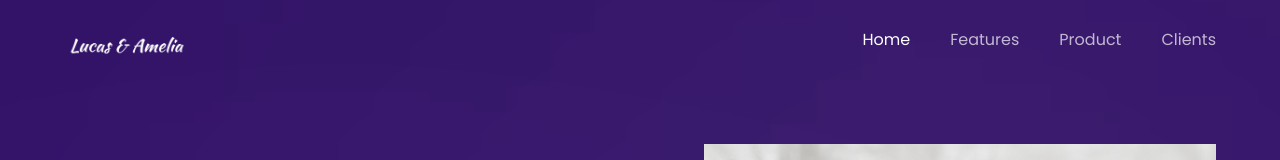
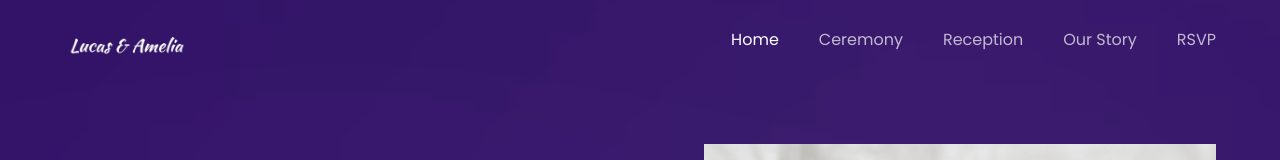
Before and after one commit to lahiruchalana/039---Wedding-Web-V002, a React (Vite) app: page / in a window 1280 px wide. Shown: the top 160 px of the page. Built offline with nearby package versions, Linux system fonts and the light colour scheme.

Commit message:
completed Navbar and it's dirrection to locations

```diff
--- a/src/components/Billing.jsx
+++ b/src/components/Billing.jsx
@@ -4,7 +4,7 @@ import Button from "./Button";
 
 
 const Billing = () => (
-  <section id="product" className={layout.sectionReverse}>
+  <section id="ceremony" className={layout.sectionReverse}>
     <div className={layout.sectionImgReverse}>
         <img src={couple002} alt="billing" className="w-[100%] h-[100%] relative z-[5]" />
 
--- a/src/components/Business.jsx
+++ b/src/components/Business.jsx
@@ -3,7 +3,7 @@ import Button from "./Button";
 import { couple003 } from "../assets";
 
 const Business = () =>  (
-  <section id="features" className={layout.section}>
+  <section id="reception" className={layout.section}>
 
     <div className={layout.sectionInfo} >
       <h2 className={styles.heading2}>
--- a/src/components/CTA.jsx
+++ b/src/components/CTA.jsx
@@ -2,7 +2,7 @@ import styles from "../style";
 import ButtonViolet from "./ButtonViolet";
 
 const CTA = () => (
-  <section className={`${styles.flexCenter} ${styles.marginY} ${styles.padding} sm:flex-row flex-col bg-gradient-to-r from-indigo-500 from-10% via-sky-500 via-30% to-emerald-500 to-90% rounded-[20px] box-shadow`}>
+  <section id="rsvp" className={`${styles.flexCenter} ${styles.marginY} ${styles.padding} sm:flex-row flex-col bg-gradient-to-r from-indigo-500 from-10% via-sky-500 via-30% to-emerald-500 to-90% rounded-[20px] box-shadow`}>
     <div className="flex-1 flex flex-col">
       <h2 className={styles.heading2}>We hope you can make it!</h2>
       <p className={`${styles.paragraph} max-w-[470px] mt-5`}>
--- a/src/components/OurStory.jsx
+++ b/src/components/OurStory.jsx
@@ -3,7 +3,7 @@ import styles, { layout } from "../style";
 
 
 const OurStory = () => (
-  <section id="product" className={layout.sectionReverse}>
+  <section id="ourStory" className={layout.sectionReverse}>
     <div className={layout.sectionImgReverse}>
         <img src={coupleAlbum} alt="billing" className="w-[100%] h-[100%] relative z-[5]" />
 
--- a/src/constants/index.js
+++ b/src/constants/index.js
@@ -6,42 +6,46 @@ export const navLinks = [
     title: "Home",
   },
   {
-    id: "features",
-    title: "Features",
+    id: "ceremony",
+    title: "Ceremony",
   },
   {
-    id: "product",
-    title: "Product",
+    id: "reception",
+    title: "Reception",
   },
   {
-    id: "clients",
-    title: "Clients",
+    id: "ourStory",
+    title: "Our Story",
+  },
+  {
+    id: "rsvp",
+    title: "RSVP",
   },
 ];
 
-export const features = [
-  {
-    id: "feature-1",
-    icon: star,
-    title: "Rewards",
-    content:
-      "The best credit cards offer some tantalizing combinations of promotions and prizes",
-  },
-  {
-    id: "feature-2",
-    icon: shield,
-    title: "100% Secured",
-    content:
-      "We take proactive steps make sure your information and transactions are secure.",
-  },
-  {
-    id: "feature-3",
-    icon: send,
-    title: "Balance Transfer",
-    content:
-      "A balance transfer credit card can save you a lot of money in interest charges.",
-  },
-];
+// export const features = [
+//   {
+//     id: "feature-1",
+//     icon: star,
+//     title: "Rewards",
+//     content:
+//       "The best credit cards offer some tantalizing combinations of promotions and prizes",
+//   },
+//   {
+//     id: "feature-2",
+//     icon: shield,
+//     title: "100% Secured",
+//     content:
+//       "We take proactive steps make sure your information and transactions are secure.",
+//   },
+//   {
+//     id: "feature-3",
+//     icon: send,
+//     title: "Balance Transfer",
+//     content:
+//       "A balance transfer credit card can save you a lot of money in interest charges.",
+//   },
+// ];
 
 export const feedback = [
   {
```
